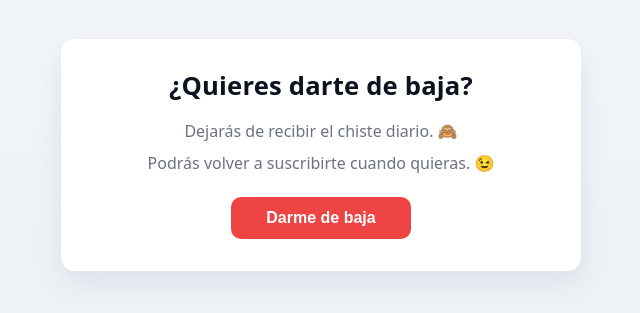
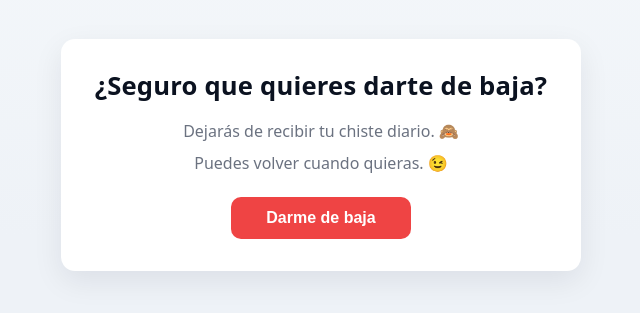
Before and after one commit to CarlosAMolina/jokes-front, a plain HTML site: page unsubscribe.html in a window 1280 px wide. Shown: the part 245-558 px from the top of the page, without its empty margins (319-959 px from the left). Drawn offline with Linux system fonts and the light colour scheme.

Commit message:
feat(unsubscribe): update text

```diff
--- a/unsubscribe.html
+++ b/unsubscribe.html
@@ -8,13 +8,13 @@
 </head>
 <body class="danger-page">
   <main class="container" role="main" aria-labelledby="title">
-    <h1 id="title">¿Quieres darte de baja?</h1>
+    <h1 id="title">¿Seguro que quieres darte de baja?</h1>
 
     <p class="lead">
-      Dejarás de recibir el chiste diario. 🙈
+      Dejarás de recibir tu chiste diario. 🙈
     </p>
     <p class="lead">
-      Podrás volver a suscribirte cuando quieras. 😉
+      Puedes volver cuando quieras. 😉
     </p>
     <form id="unsubscribeForm" action="#" method="post">
       <button type="submit" id="submitBtn">Darme de baja</button>
@@ -72,7 +72,7 @@
           throw new Error(responseText || `Error ${response.status}`);
         }
 
-        showStatus("Te has dado de baja correctamente. ¡Hasta pronto!", "success");
+        showStatus("Te has dado de baja. ¡Hasta pronto!", "success");
         form.classList.add("hidden");
       } catch (error) {
         console.error("Unsubscribe error:", error);
```
